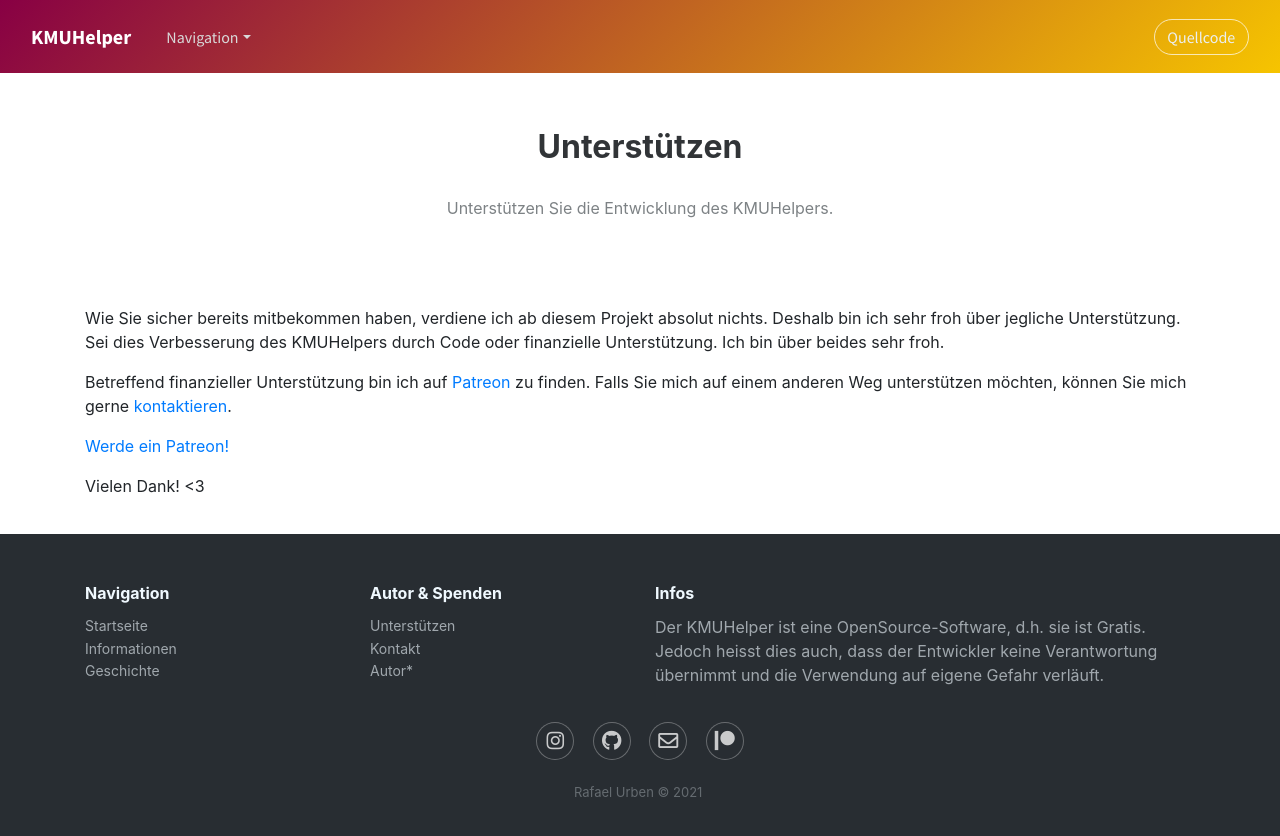
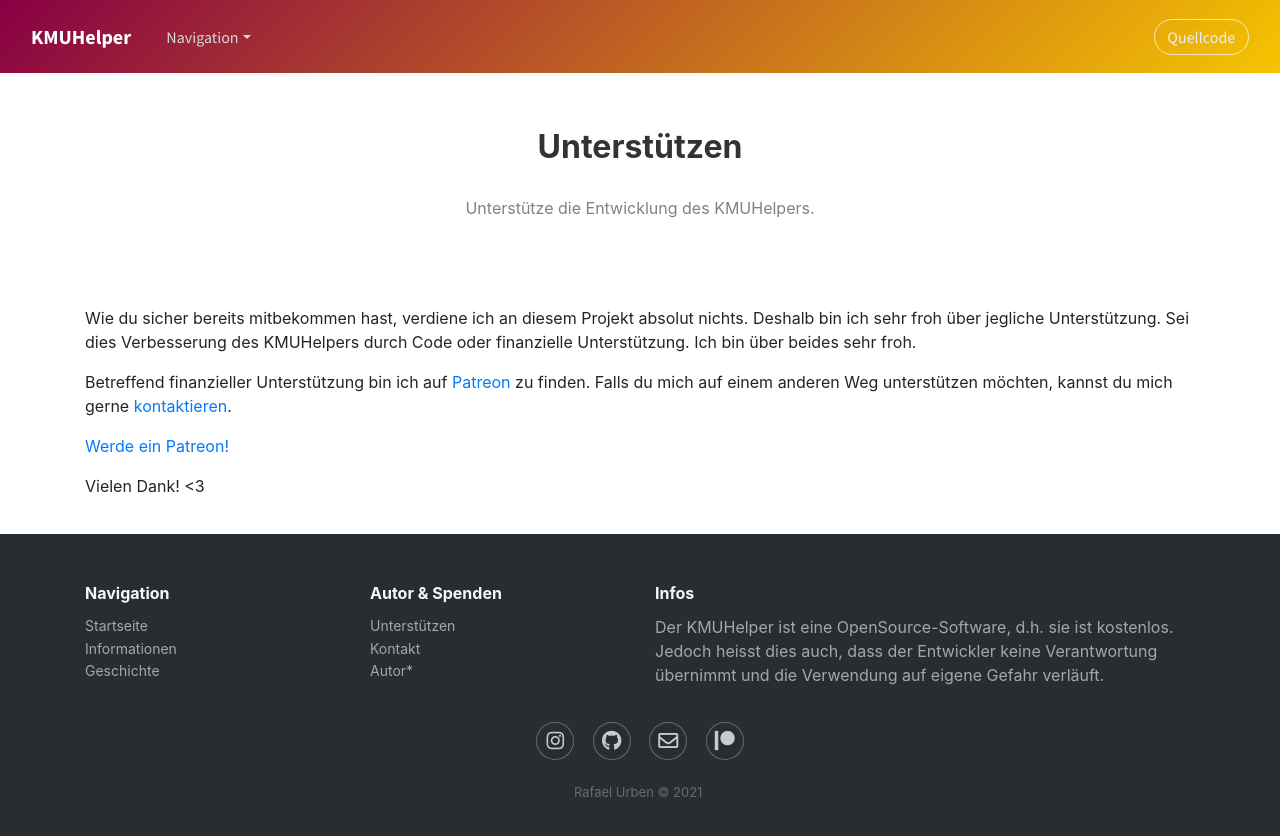
Before and after one commit to rafaelurben/kmuhelper, a Jekyll site: the page built from unterstützen.md, in a window 1280 px wide. Shown: the top 836 px of the page. Built offline with Jekyll 4.4.1, drawn with Linux system fonts in a browser that asks for light colours; nearby versions of some CDN libraries; comment, search, counter and statistics services are not loaded.

Commit message:
Grammatik

```diff
--- a/_includes/footer.html
+++ b/_includes/footer.html
@@ -20,7 +20,7 @@
                 </div>
                 <div class="col-md-6 item text">
                     <h3>Infos</h3>
-                    <p>Der KMUHelper ist eine OpenSource-Software, d.h. sie ist Gratis. Jedoch heisst dies auch, dass
+                    <p>Der KMUHelper ist eine OpenSource-Software, d.h. sie ist kostenlos. Jedoch heisst dies auch, dass
                         der Entwickler keine Verantwortung übernimmt und die Verwendung auf eigene Gefahr verläuft.</p>
                 </div>
                 <div class="col item social">
--- a/index.html
+++ b/index.html
@@ -101,7 +101,7 @@ priority: 1.0
         <div class="container">
             <div class="intro">
                 <h2 class="text-center">Zu wenig Infos?</h2>
-                <p class="text-center">Das ist natürlich noch nicht alles! Weiter Informationen über den KMUHelper findest du auf folgender Seite.</p>
+                <p class="text-center">Das ist natürlich noch nicht alles! Weitere Informationen über den KMUHelper findest du auf folgender Seite.</p>
             </div>
             <div class="buttons"><a class="btn btn-primary" role="button" href="informationen">Weiterlesen</a></div>
         </div>
--- a/unterstützen.md
+++ b/unterstützen.md
@@ -1,14 +1,14 @@
 ---
 layout: content
 title: Unterstützen
-subtitle: Unterstützen Sie die Entwicklung des KMUHelpers.
+subtitle: Unterstütze die Entwicklung des KMUHelpers.
 permalink: /unterstützen
 priority: 0.3
 ---
 
-Wie Sie sicher bereits mitbekommen haben, verdiene ich ab diesem Projekt absolut nichts. Deshalb bin ich sehr froh über jegliche Unterstützung. Sei dies Verbesserung des KMUHelpers durch Code oder finanzielle Unterstützung. Ich bin über beides sehr froh.
+Wie du sicher bereits mitbekommen hast, verdiene ich an diesem Projekt absolut nichts. Deshalb bin ich sehr froh über jegliche Unterstützung. Sei dies Verbesserung des KMUHelpers durch Code oder finanzielle Unterstützung. Ich bin über beides sehr froh.
 
-Betreffend finanzieller Unterstützung bin ich auf [Patreon](https://patreon.com/rafaelurben) zu finden. Falls Sie mich auf einem anderen Weg unterstützen möchten, können Sie mich gerne [kontaktieren](kontakt).
+Betreffend finanzieller Unterstützung bin ich auf [Patreon](https://patreon.com/rafaelurben) zu finden. Falls du mich auf einem anderen Weg unterstützen möchten, kannst du mich gerne [kontaktieren](kontakt).
 
 <a href="https://www.patreon.com/bePatron?u=28808035" data-patreon-widget-type="become-patron-button">Werde ein Patreon!</a>
 <script async src="https://c6.patreon.com/becomePatronButton.bundle.js"></script>
```
Also changed, not shown: geschichte.md (+3 -3 lines), informationen.md (+1 -1 lines).
